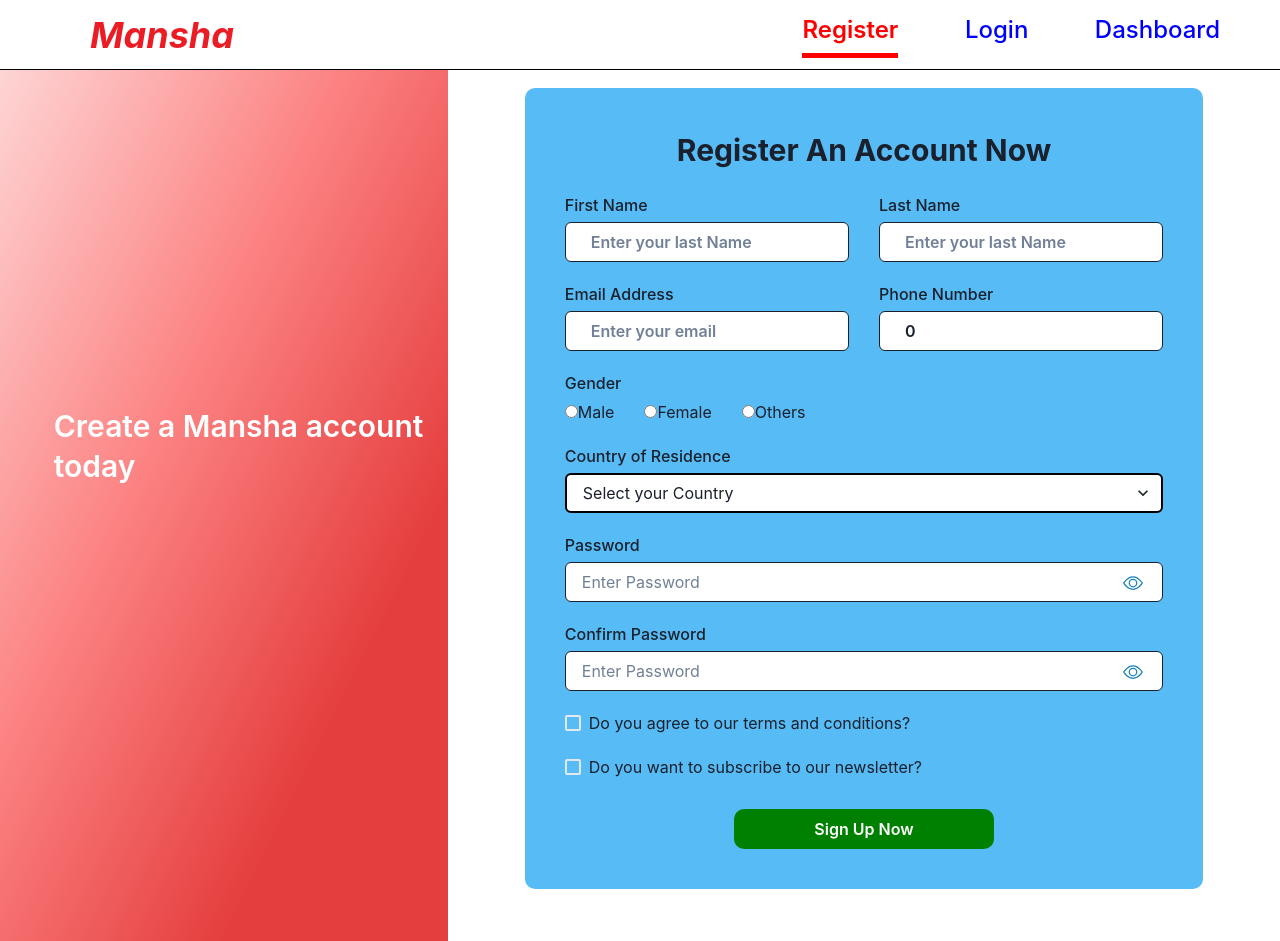
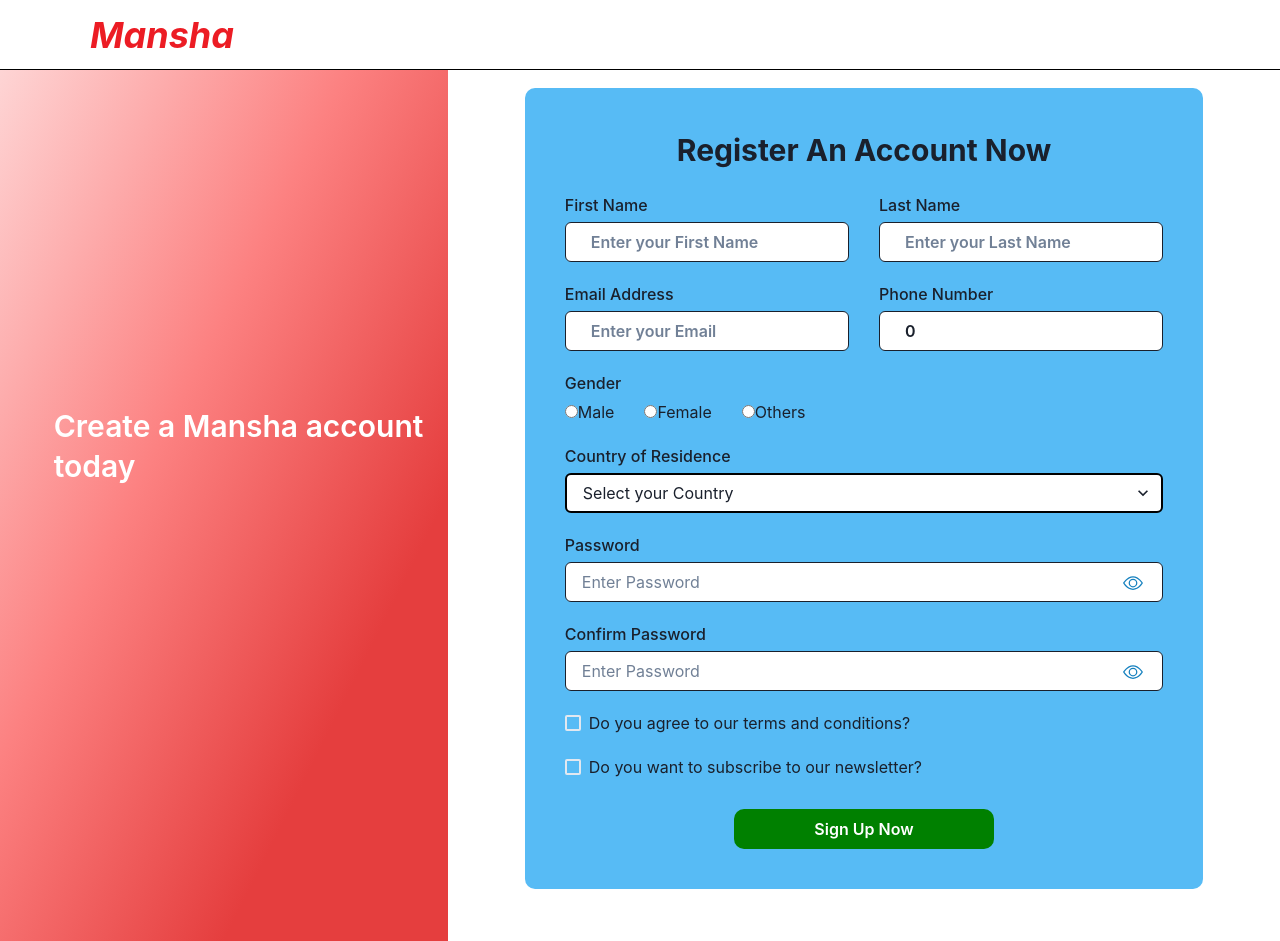
Before and after one commit to Izima01/Techathon-Task-2, a React (Vite) app: page / in a window 1280 px wide. Built offline with nearby package versions, Linux system fonts and the light colour scheme.

Commit message:
fixed header

```diff
--- a/src/Components/Header.jsx
+++ b/src/Components/Header.jsx
@@ -13,7 +13,7 @@ const Header = () => {
 
     return (
     <Flex
-        height={['50px', '55px', '60px', '70px']} borderBottom={'1px solid black'} bg={'white'}
+        height={['55px', '55px', '60px', '70px']} borderBottom={'1px solid black'} bg={'white'}
         p={['0 0 10px', '0 0 10px', '10px 60px']} align={'center'}
         pos={'fixed'} top={'0'} zIndex={100} left={0} right={0} gap={'0'}
         flexDir={['column', 'column', 'row']} justify={['flex-start', 'flex-start', 'center', 'space-between']}
@@ -38,8 +38,8 @@ const Header = () => {
         </Flex>
 
         <Flex
-            as={'nav'} w={['100%', '100%', '60%', '36%']}
-            gap={'5'} bg={'white'} overflow={ show ? 'none' : 'hidden'}
+            as={'nav'} w={['100%', '100%', '60%', '36%']} opacity={show ? 1 : 0}
+            gap={'5'} bg={'white'} transform={show ? 'translateX(0%)' : 'translateX(100%)'}
             padding={['0 20px 10px', '0 20px 10px', '0']} color={'blue'}
             flexDir={['column', 'column', 'row']} height={'auto'}
             fontSize={'24px'} fontWeight={500} justify={'space-between'}
--- a/src/Components/RightSection.jsx
+++ b/src/Components/RightSection.jsx
@@ -103,19 +103,19 @@ const RightSection = () => {
 
                 <Flex justify={'space-between'} gap={['10px', '10px', '15px', '30px']} flexDir={['column', 'column', 'row']} >
                     <FormItem
-                        Label={'First Name'} placeholder={'Enter your last Name'}
+                        Label={'First Name'} placeholder={'Enter your First Name'}
                         type={'text'} value={firstName} onChange={handleChange} name={'firstName'}
                     />
 
                     <FormItem
-                        Label={'Last Name'} placeholder={'Enter your last Name'}
+                        Label={'Last Name'} placeholder={'Enter your Last Name'}
                         type={'text'} value={lastName} onChange={handleChange} name={'lastName'}
                     />
                 </Flex>
 
                 <Flex justify={'space-between'} gap={['10px', '10px', '15px', '30px']} flexDir={['column', 'column', 'row']}>
                     <FormItem
-                        Label={'Email Address'} placeholder={'Enter your email'}
+                        Label={'Email Address'} placeholder={'Enter your Email'}
                         type={'email'} value={email} onChange={handleChange} name={'email'}
                     />
 
```
Also changed, not shown: 1 other file (tests, documents, lock files or other folders).
